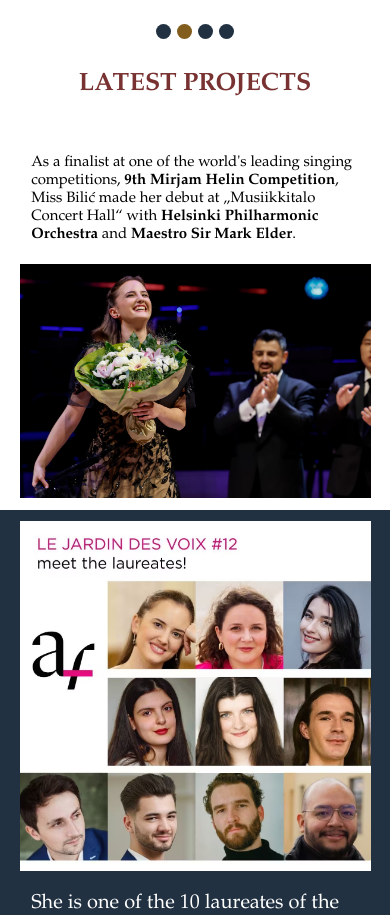
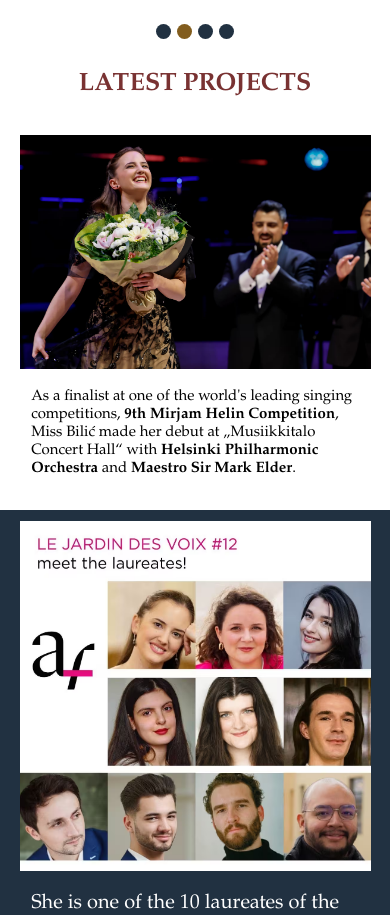
Before and after one commit to LukaBilic2/Josipa-Portfolio, a React (Vite) app: page /about in a window 390 px wide. Shown: the part 1060-1975 px from the top of the page. Built offline with nearby package versions, Linux system fonts and the light colour scheme; a web font is replaced by a local one.

Commit message:
reverse column new project

```diff
--- a/src/components/About/About.module.css
+++ b/src/components/About/About.module.css
@@ -587,6 +587,10 @@
     flex-direction: column-reverse;
   }
 
+  .project-container-box.new-mar {
+    flex-direction: column;
+  }
+
   .project-container-box:nth-child(1) img {
     height: auto;
   }
```
